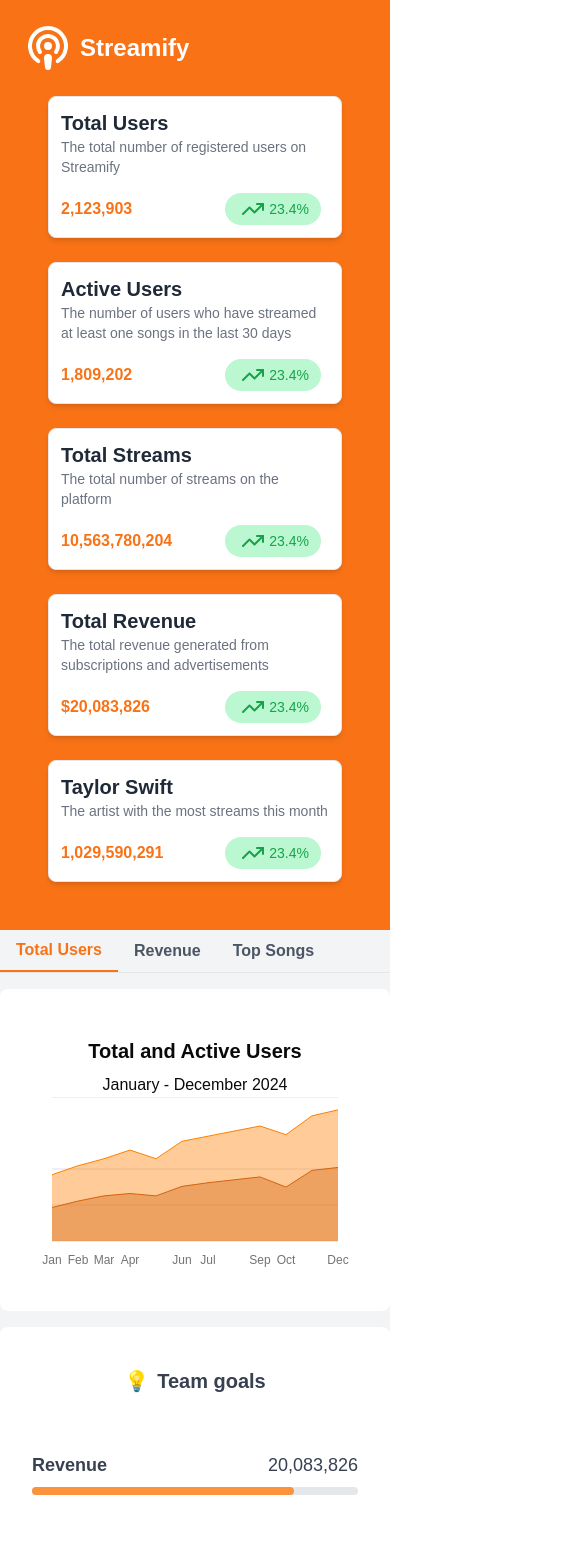
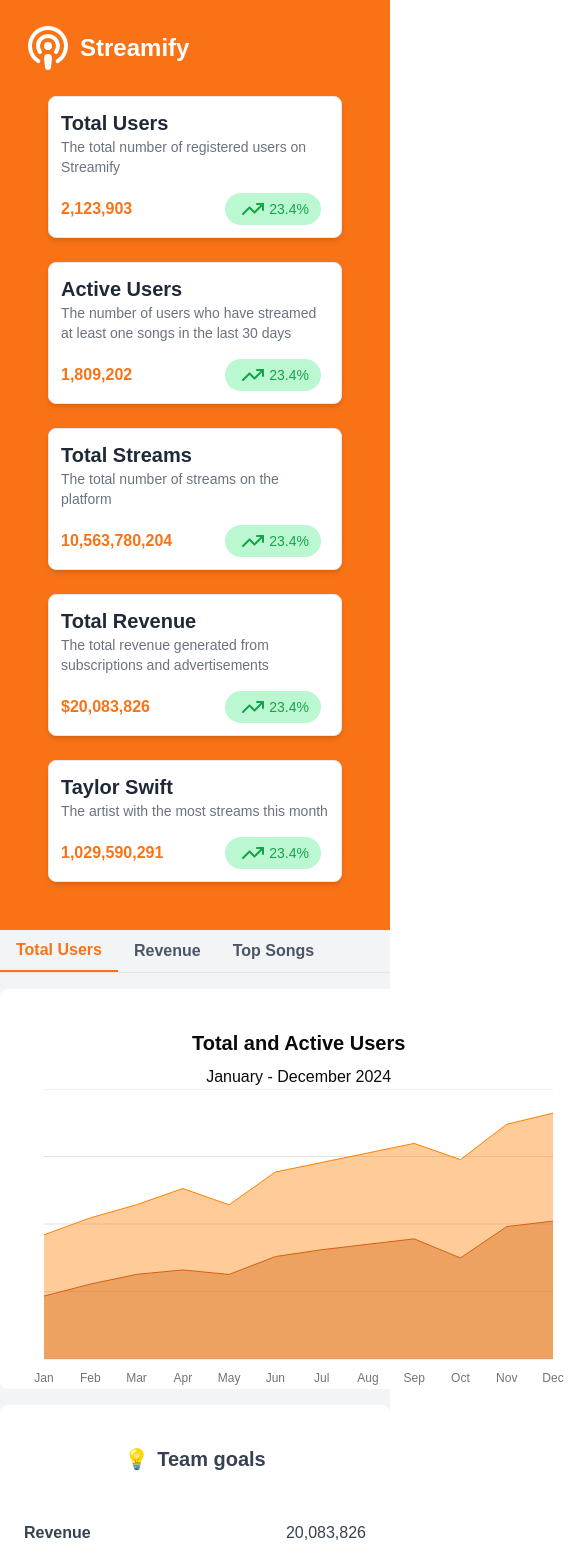
Before and after one commit to rto24/speedy-assessment, a Next.js app: page / in a window 390 px wide. Shown: the top 1551 px of the page, 585 px wide, since content can reach past the window. Built offline with nearby package versions, Linux system fonts and the light colour scheme.

Commit message:
styling changes

```diff
--- a/src/app/page.tsx
+++ b/src/app/page.tsx
@@ -19,7 +19,7 @@ export default function Home() {
   const [activeTab, setActiveTab] = useState(0);
 
   return (
-    <div className="flex flex-col lg:flex-row max-h-screen">
+    <div className="flex flex-col lg:flex-row h-screen">
       {/* Left Panel */}
       <div className="flex-none lg:w-1/4 bg-orange-500 text-white p-6 overflow-y-auto">
         <div className="flex items-center">
@@ -51,7 +51,7 @@ export default function Home() {
         </div>
 
         <div className="flex flex-wrap gap-4">
-          <div className="flex-1 bg-white rounded-lg p-4">
+          <div className="flex-1 h-[400px] bg-white rounded-lg p-2">
             {tabs[activeTab].component}
           </div>
           <GoalsCard />
--- a/src/components/Goals.tsx
+++ b/src/components/Goals.tsx
@@ -3,17 +3,17 @@ import { goals } from "@/data/data";
 
 const GoalsCard: React.FC = () => {
   return (
-    <div className="flex-none w-full lg:w-1/3 bg-white rounded-lg p-4">
+    <div className="flex-none w-full lg:w-1/3 bg-white rounded-lg p-4 h-[400px]">
       <div className="flex items-center justify-between mb-4">
         <h3 className="text-xl font-semibold text-gray-700 flex items-center mx-auto p-6">
           <span className="mr-2 text-blue-500">💡</span> Team goals
         </h3>
       </div>
       {goals.map((goal, index) => (
-        <div key={index} className="mb-6 p-4">
+        <div key={index} className="mb-2 p-2">
           <div className="flex justify-between items-center mb-2">
-            <span className="text-lg font-bold text-gray-700">{goal.label}</span>
-            <span className="text-lg text-gray-700">{goal.value.toLocaleString()}</span>
+            <span className="text-md font-bold text-gray-700">{goal.label}</span>
+            <span className="text-md text-gray-700">{goal.value.toLocaleString()}</span>
           </div>
           <div className="relative w-full h-2 rounded-full bg-gray-200">
             <div
--- a/src/components/charts/Revenue.tsx
+++ b/src/components/charts/Revenue.tsx
@@ -41,7 +41,7 @@ const RevenueDistribution: React.FC = () => {
       <p>January - December 2024</p>
       <ChartContainer
         config={chartConfig}
-        className="mx-auto h-full w-full"
+        className="mx-auto h-[300px] w-full"
       >
         <PieChart>
           <ChartTooltip
--- a/src/components/charts/TopSongs.tsx
+++ b/src/components/charts/TopSongs.tsx
@@ -43,7 +43,7 @@ const TopSongs: React.FC = () => {
       <p>Past 30 days</p>
       <ChartContainer
         config={chartConfig}
-        className="w-full h-auto"
+        className="w-full h-[250px]"
       >
         <BarChart
           accessibilityLayer
--- a/src/components/charts/TotalActiveUsers.tsx
+++ b/src/components/charts/TotalActiveUsers.tsx
@@ -23,7 +23,7 @@ const TotalActiveUsersChart: React.FC = () => {
       <p>January - December 2024</p>
       <ChartContainer
         config={chartConfig}
-        className="w-full"
+        className="w-full h-[300px]"
       >
         <AreaChart
           data={lineChartData}
```
